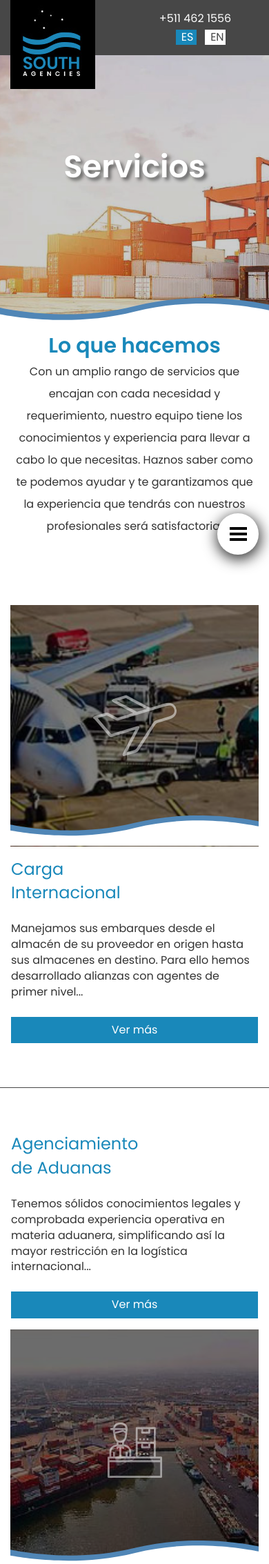
After one commit to 6418/south, a PHP site: page /servicios.html in a window 390 px wide. The commit adds this page. Shown: the top 2267 px of the page at 69% size. Run offline with PHP 8.4, Linux system fonts and the light colour scheme; some libraries are stand-ins or nearby versions.

Commit message:
part services

```diff
--- a/sass/style.scss
+++ b/sass/style.scss
@@ -70,8 +70,8 @@ a{
     &__phone{
         font-size: 14px;
         @media (max-width:991px){
-            font-size: 1.2em;
-            margin-bottom: 10px;
+            font-size: 1em;
+            margin-bottom: 4px;
         }
     }
     &__email{
@@ -126,6 +126,9 @@ a{
             max-width: 200px;
             text-align: center;
             z-index: 1;
+            @media (max-width:750px){
+                max-width: 100%;
+            }
             span{
                 display: block;
                 font-weight: 300;
@@ -269,6 +272,9 @@ a{
             background-repeat: no-repeat;
             background-position: center center;
             height: 222px;
+            &--height{
+                height: 350px;;
+            }
             &::before{
                 position: absolute;
                 background-image: url('img/ola.svg');
@@ -363,6 +369,9 @@ a{
             font-size: 45px;
             text-shadow: 4px 4px 5px rgba(black, .5);
         }
+        &--services{
+            background-image: url('img/servicio.jpg');
+        }
     }
     &__img{
         display: block;
@@ -374,6 +383,9 @@ a{
         line-height: 2;
         font-size: 16px;
         margin-bottom: 50px;
+        @media (max-width:750px){
+            padding: 0;
+        }
     }
     &__iconsList{
         // margin: 6em 0 0 0;
@@ -411,6 +423,10 @@ a{
             background-size: 105%;
             z-index: 999;
         }
+        @media (max-width:750px){
+            display: block;
+            height: auto;
+        }
     }
     &__50{
         width: 50%;
@@ -427,26 +443,85 @@ a{
                 height: 100%;
                 background-color: rgba(black, .2);
             }
+            @media (max-width:750px){
+                height: 200px;
+            }
         }
         h3{
             font-size: 25px;
             text-align: center;
             margin: 2em 0;
             color: #FFF;
+            @media (max-width:750px){
+                margin: 1em 0;
+            }
         }
         &--text{
             padding: 4em;
             color: #FFF;
             line-height: 2;
+            @media (max-width:750px){
+                padding: 1.5em;
+                text-align: justify;
+            }
         }
+        @media (max-width:750px){
+            width: 100%;
+        }
+    }
+}
+.services{
+    &__title{
+        color: $blue;
+        text-align: center;
+        font-size: 30px;
+    }
+    &__subTitles{
+        color: $blue;
+        font-weight: 400;
+        margin-bottom: 1em;
+    }
+    &__text{
+        padding-left: 4.5em;
+        &--padding{
+            padding-right: 4.5em;
+            @media (max-width:767px){
+                padding: 1em;
+            }
+        }
+        @media (max-width:767px){
+            padding: 1em;
+        }
+    }
+    &__a{
+        display: block;
+        margin-top: 1.5em;
+        color: #FFF !important;
+        text-align: center;
+        padding: .5em 0;
+        background-color: $blue;
+        transition: 1s background-color ease 0s;
+        &:hover{
+            background-color: $black;
+        }
+    }
+    &__items{
+        padding: 3em 0;
+        border-bottom: 1px solid $black;
     }
 }
 .pie{
     padding: 2em;
     background-color: #000;
+    @media (max-width:750px){
+        padding: 1em;
+    }
     .flex{
         display: flex;
         justify-content: space-between;
+        @media (max-width:750px){
+            display: block;
+        }
     }
     &__title{
         font-weight: 400;
@@ -454,10 +529,18 @@ a{
         color: $blue;
         align-self: center;
         padding-left: 2em;
+        @media (max-width:750px){
+            padding: 0;
+            font-size: 25px;
+            text-align: center;
+        }
     }
     &__icons{
         align-self: center;
         padding-right: 2em;
+        @media (max-width:750px){
+            display: none;
+        }
     }
     &__a{
         background-color: $black;
@@ -470,6 +553,10 @@ a{
         transition: 1s background-color ease 0s;
         &:hover{
             background-color: $blue;
+        }
+        @media (max-width:750px){
+            display: block;
+            margin: 1em auto;
         }
     }
 }
@@ -519,6 +606,17 @@ a{
             color: #FFF;
             text-align: center;
             font-size: 2em;
+            transition: 1s color ease 0s;
+            &:hover{
+                color: #000;
+            }
+            @media (max-width:750px){
+                text-align: left;
+            }
+        }
+        @media (max-width:750px){
+            text-align: left;
+            margin: 2em 0;
         }
     }
     &__pie{
--- /dev/null
+++ b/servicios.html
@@ -0,0 +1,192 @@
+<!DOCTYPE html>
+<html lang="en">
+<head>
+    <meta charset="UTF-8">
+    <meta name="viewport" content="width=device-width, initial-scale=1.0">
+    <meta http-equiv="X-UA-Compatible" content="ie=edge">
+    <title>INICIO</title>
+    <link rel="stylesheet" href="css/bootstrap.css">
+    <link rel="stylesheet" href="style.css">
+    <link href="https://file.myfontastic.com/C2XzwCWfDKsj27Qu4nQF6i/icons.css" rel="stylesheet">
+    <link href="https://fonts.googleapis.com/css?family=Poppins:300,400,500,600" rel="stylesheet">
+</head>
+<body>
+<header class="header">
+    <section class="header__top">
+        <div class="container-fluid">
+            <div class="flex">
+                <div class="header__email"><i class="icon-email"></i> info@southagencies.com</div>
+                <div class="header__phone"><i class="icon-phone"></i> +511 462 1556</div>
+                <a href="#" class="header__fb"><i class="icon-fb"></i></a>
+                <a href="#" class="header__es">ES</a>
+                <a href="#" class="header__en">EN</a>
+            </div>
+        </div>
+    </section>
+    <section class="header__menu">
+        <div class="container-fluid">
+            <div class="flex">
+                <div class="header__logo">
+                    <div class="header__logo__wrap">
+                        <img src="img/logo.jpg" alt="logo">
+                        <span>Agencia de Carga y Aduana</span>
+                    </div>
+                </div>
+                <nav class="header__nav">
+                    <input type="checkbox" id="btnMovil">
+                    <label for="btnMovil">
+                        <img src="img/menu.svg" alt="menu">
+                    </label>
+                    <ul>
+                        <li><a href="#">INICIO</a></li>
+                        <li><a href="#">NOSOTROS</a></li>
+                        <li><a href="#">SERVICIOS</a></li>
+                        <li><a href="#">CONTACTO</a></li>
+                    </ul>
+                </nav>
+            </div>
+        </div>
+    </section>
+</header>
+<main class="services">
+    <div class="nosotros__banner nosotros__banner--services">
+        <h2 class="nosotros__banner__title">
+            Servicios
+        </h2>
+    </div>
+    <section class="container services__content">
+        <h3 class="services__title">Lo que hacemos</h3>
+        <p class="nosotros__p">
+            Con un amplio rango de servicios que encajan con cada necesidad y requerimiento, nuestro equipo tiene los conocimientos y experiencia
+para llevar a cabo lo que necesitas. Haznos saber como te podemos ayudar y te garantizamos que la experiencia que tendrás con nuestros
+profesionales será satisfactoria.
+        </p>
+        <div class="row services__items">
+            <div class="col-sm-6 col-xs-12">
+                <a href="#" class="home__items">
+                    <div class="home__items__img home__items__img--height home__items__img--1"></div>
+                </a>
+            </div>
+            <div class="col-sm-6 col-xs-12 services__text">
+                <h2 class="services__subTitles">Carga<br>Internacional</h2>
+                <p class="services__p">
+                    Manejamos sus embarques desde el almacén de su proveedor en origen hasta sus almacenes en destino. Para ello hemos desarrollado alianzas con agentes de primer nivel...
+                </p>
+                <a href="#" class="services__a">Ver más</a>
+            </div>
+        </div>
+        <div class="row services__items">
+            <div class="col-sm-6 col-xs-12 services__text--padding">
+                <h2 class="services__subTitles">Agenciamiento<br>de Aduanas</h2>
+                <p class="services__p">
+                    Tenemos sólidos conocimientos legales y comprobada experiencia operativa en materia aduanera, simplificando así la mayor restricción en la logística internacional...
+                </p>
+                <a href="#" class="services__a">Ver más</a>
+            </div>
+            <div class="col-sm-6 col-xs-12">
+                <a href="#" class="home__items">
+                    <div class="home__items__img home__items__img--height home__items__img--2"></div>
+                </a>
+            </div>
+        </div>
+        <div class="row services__items">
+            <div class="col-sm-6 col-xs-12">
+                <a href="#" class="home__items">
+                    <div class="home__items__img home__items__img--height home__items__img--3"></div>
+                </a>
+            </div>
+            <div class="col-sm-6 col-xs-12 services__text">
+                <h2 class="services__subTitles">Transporte</h2>
+                <p class="services__p">
+                    Transportamos y almacenamos toda clase de mercancías, desde avíospara la industria textil hasta carga de proyecto, pasando por productos químicos, carga peligrosa...
+                </p>
+                <a href="#" class="services__a">Ver más</a>
+            </div>
+        </div>
+        <div class="row services__items">
+            <div class="col-sm-6 col-xs-12 services__text--padding">
+                <h2 class="services__subTitles">Ferias Internacionales<br>y Eventos</h2>
+                <p class="services__p">
+                    Estamos especializados en la logística integral para ferias y eventos Internacionales. Desde hace algunos años somos Agentes Oficiales de algunas importantes ferias...
+                </p>
+                <a href="#" class="services__a">Ver más</a>
+            </div>
+            <div class="col-sm-6 col-xs-12">
+                <a href="#" class="home__items">
+                    <div class="home__items__img home__items__img--height home__items__img--4"></div>
+                </a>
+            </div>
+        </div>
+    </section>
+    <div class="pie">
+        <div class="container-fluid">
+            <div class="flex">
+                <h1 class="pie__title">
+                    Agencia de Carga y Aduana
+                </h1>
+                <div class="pie__icons">
+                    <img src="img/icon-pie.png" alt="iconos">
+                </div>
+                <a href="#" class="pie__a">Contáctanos</a>
+            </div>
+        </div>
+    </div>
+</main>
+<footer class="footer">
+    <div class="container">
+        <div class="row">
+            <div class="col-md-3">
+                <div class="header__logo__wrap header__logo__wrap--position">
+                    <img src="img/logo.jpg" alt="logo">
+                    <span>Agencia de Carga y Aduana</span>
+                </div>
+            </div>
+            <div class="col-md-5">
+                <ul class="footer__datos">
+                    <li>
+                        <i class="icon-phone"></i>
+                        +511 462 1556
+                    </li>
+                    <li>
+                        <i class="icon-email"></i> info@southagencies.com
+                    </li>
+                    <li>
+                            <i class="icon-email"></i>
+                        José Santiago Wagner 2679 ( Ex Torre Tagle)
+Pueblo Libre, Lima, Peru
+                    </li>
+                </ul>
+            </div>
+            <div class="col-md-2">
+                <h4 class="footer__title">Menu</h4>
+                <nav>
+                    <ul class="footer__menu">
+                        <li>Inicio</li>
+                        <li>Nosotros</li>
+                        <li>Servicios</li>
+                        <li>Contacto </li>
+                    </ul>
+                </nav>
+            </div>
+            <div class="col-md-2">
+                <div class="footer__fb">
+                    <a href="#"><i class="icon-fb"></i>Síguenos</a>
+                </div>
+            </div>
+        </div>
+    </div>
+    <div class="footer__pie">
+        <div class="container">
+            <div class="row">
+                <div class="col-sm-6 footer__pie__copy">
+                    <p>Copyright © 2018 - <span>South Agencies</span></p>
+                </div>
+                <div class="col-sm-6 footer__pie__tag">
+                    <p>Sitio Web Hecho en <a href="">Pyme Web Perú</a></p>
+                </div>
+            </div>
+        </div>
+    </div>
+</footer>
+</body>
+</html>
--- a/style.css
+++ b/style.css
@@ -51,8 +51,8 @@ a {
     font-size: 14px; }
     @media (max-width: 991px) {
       .header__phone {
-        font-size: 1.2em;
-        margin-bottom: 10px; } }
+        font-size: 1em;
+        margin-bottom: 4px; } }
   .header__email {
     font-size: 14px; }
     @media (max-width: 991px) {
@@ -101,6 +101,9 @@ a {
     max-width: 200px;
     text-align: center;
     z-index: 1; }
+    @media (max-width: 750px) {
+      .header__logo__wrap {
+        max-width: 100%; } }
     .header__logo__wrap span {
       display: block;
       font-weight: 300;
@@ -232,6 +235,8 @@ a {
     background-repeat: no-repeat;
     background-position: center center;
     height: 222px; }
+    .home__items__img--height {
+      height: 350px; }
     .home__items__img::before {
       position: absolute;
       background-image: url("img/ola.svg");
@@ -364,6 +369,8 @@ a {
     z-index: 1;
     font-size: 45px;
     text-shadow: 4px 4px 5px rgba(0, 0, 0, 0.5); }
+  .nosotros__banner--services {
+    background-image: url("img/servicio.jpg"); }
 
 .nosotros__img {
   display: block;
@@ -375,6 +382,9 @@ a {
   line-height: 2;
   font-size: 16px;
   margin-bottom: 50px; }
+  @media (max-width: 750px) {
+    .nosotros__p {
+      padding: 0; } }
 
 .nosotros__iconsList__wrap {
   margin-bottom: 2em; }
@@ -421,19 +435,73 @@ a {
       width: 100%;
       height: 100%;
       background-color: rgba(0, 0, 0, 0.2); }
+    @media (max-width: 750px) {
+      .nosotros__50--bg {
+        height: 200px; } }
   .nosotros__50 h3 {
     font-size: 25px;
     text-align: center;
     margin: 2em 0;
     color: #FFF; }
+    @media (max-width: 750px) {
+      .nosotros__50 h3 {
+        margin: 1em 0; } }
   .nosotros__50--text {
     padding: 4em;
     color: #FFF;
     line-height: 2; }
+    @media (max-width: 750px) {
+      .nosotros__50--text {
+        padding: 1.5em;
+        text-align: justify; } }
+  @media (max-width: 750px) {
+    .nosotros__50 {
+      width: 100%; } }
+
+.services__title {
+  color: #1988ba;
+  text-align: center;
+  font-size: 30px; }
+
+.services__subTitles {
+  color: #1988ba;
+  font-weight: 400;
+  margin-bottom: 1em; }
+
+.services__text {
+  padding-left: 4.5em; }
+  .services__text--padding {
+    padding-right: 4.5em; }
+    @media (max-width: 767px) {
+      .services__text--padding {
+        padding: 1em; } }
+  @media (max-width: 767px) {
+    .services__text {
+      padding: 1em; } }
+
+.services__a {
+  display: block;
+  margin-top: 1.5em;
+  color: #FFF !important;
+  text-align: center;
+  padding: .5em 0;
+  background-color: #1988ba;
+  -webkit-transition: 1s background-color ease 0s;
+  -o-transition: 1s background-color ease 0s;
+  transition: 1s background-color ease 0s; }
+  .services__a:hover {
+    background-color: #474747; }
+
+.services__items {
+  padding: 3em 0;
+  border-bottom: 1px solid #474747; }
 
 .pie {
   padding: 2em;
   background-color: #000; }
+  @media (max-width: 750px) {
+    .pie {
+      padding: 1em; } }
   .pie .flex {
     display: -webkit-box;
     display: -ms-flexbox;
```
Also changed, not shown: other parts of style.css (+32 -1 lines), img/servicio.jpg (added).
